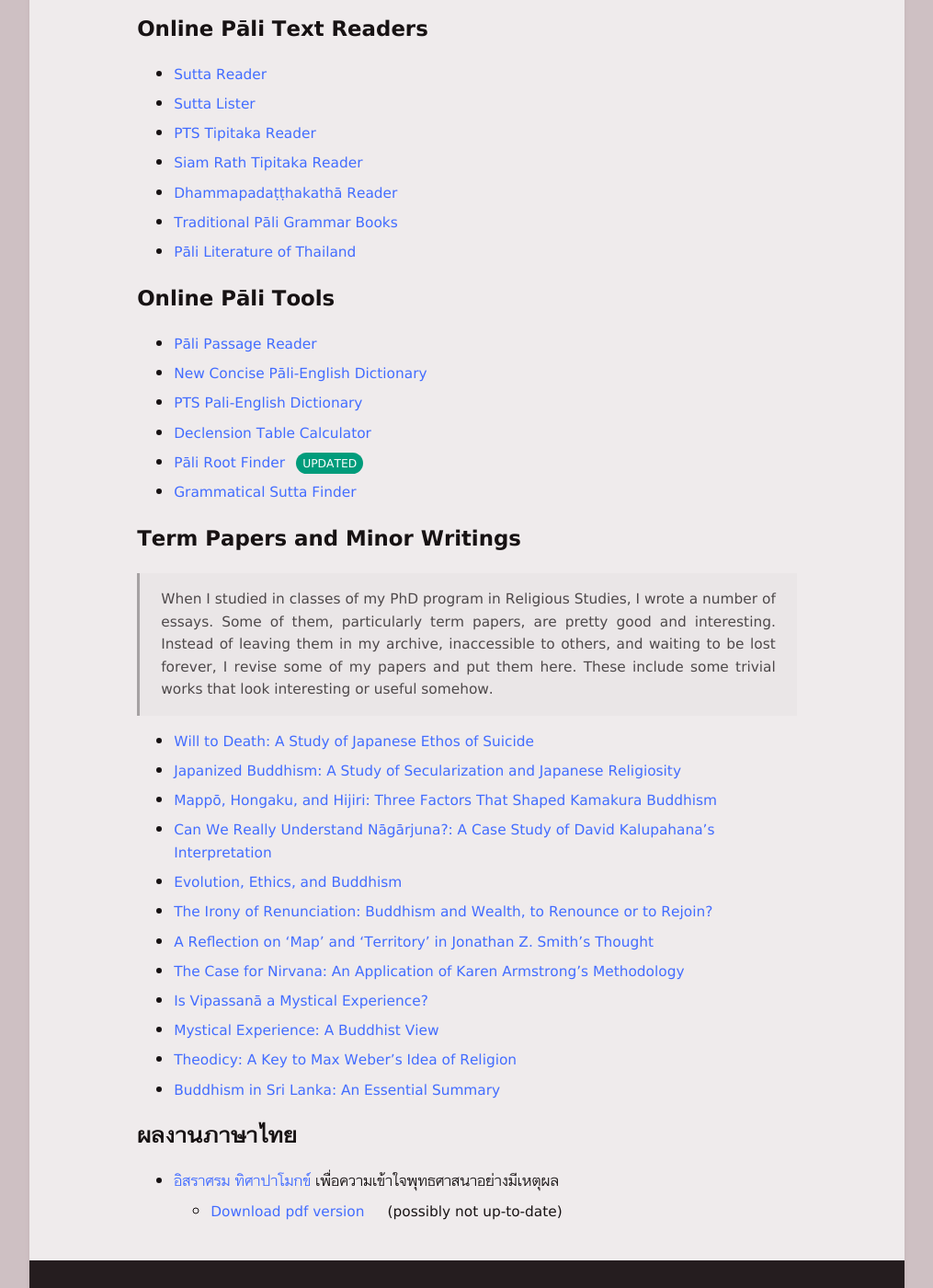
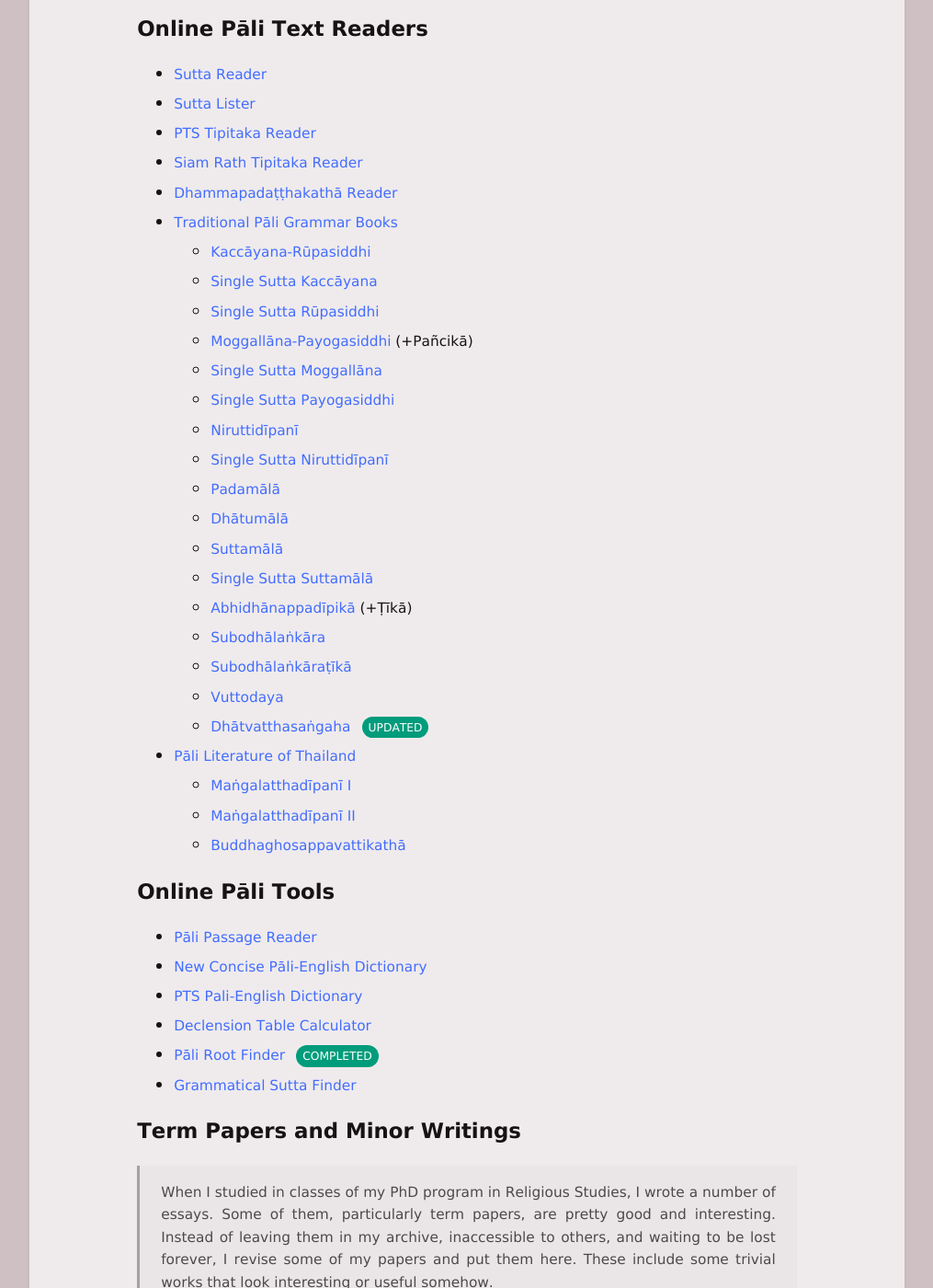
Before and after one commit to bhaddacak/bhaddacak.github.io, a Jekyll site: the page built from _pages/index.md, in a window 1280 px wide and 1400 px high, scrolled down 704 px. Shown: the whole window at 92% size, without its empty margins (132-1147 px from the left). Built offline with Jekyll 4.4.1, drawn with Linux system fonts in a browser that asks for light colours.

Commit message:
Complete pali root finder

```diff
--- a/_pages/index.md
+++ b/_pages/index.md
@@ -26,14 +26,34 @@ permalink: /
 - [Siam Rath Tipitaka Reader](/srtreader)
 - [Dhammapadaṭṭhakathā Reader](/dhpareader)
 - [Traditional Pāli Grammar Books](/grammarbooks)
+	- [Kaccāyana-Rūpasiddhi](/kaccrupa)
+	- [Single Sutta Kaccāyana](/kacc)
+	- [Single Sutta Rūpasiddhi](/rupa)
+	- [Moggallāna-Payogasiddhi](/moggpayo) (+Pañcikā)
+	- [Single Sutta Moggallāna](/mogg)
+	- [Single Sutta Payogasiddhi](/payo)
+	- [Niruttidīpanī](/nirutti)
+	- [Single Sutta Niruttidīpanī](/niru)
+	- [Padamālā](/saddpad)
+	- [Dhātumālā](/sadddha)
+	- [Suttamālā](/saddsut)
+	- [Single Sutta Suttamālā](/sadd)
+	- [Abhidhānappadīpikā](/abhidhana) (+Ṭīkā)
+	- [Subodhālaṅkāra](/subho)
+	- [Subodhālaṅkāraṭīkā](/subhotika)
+	- [Vuttodaya](/vutt)
+	- [Dhātvatthasaṅgaha](/dhatva)<span class="label label-green">Updated</span>
 - [Pāli Literature of Thailand](/thaipalitext)
+	- [Maṅgalatthadīpanī I](/mdreader?v=1)
+	- [Maṅgalatthadīpanī II](/mdreader?v=2)
+	- [Buddhaghosappavattikathā](/bgpv)
 
 ## Online Pāli Tools
 - [Pāli Passage Reader](/ppreader)
 - [New Concise Pāli-English Dictionary](/ncped)
 - [PTS Pali-English Dictionary](/ptsped)
 - [Declension Table Calculator](/declension)
-- [Pāli Root Finder](/paliroot)<span class="label label-green">Updated</span>
+- [Pāli Root Finder](/paliroot)<span class="label label-green">Completed</span>
 - [Grammatical Sutta Finder](/gramsut)
 
 ## Term Papers and Minor Writings
--- a/assets/js/dhatvareader.js
+++ b/assets/js/dhatvareader.js
@@ -11,6 +11,8 @@ dhatvaReader.getUrlParams = function() {
 		result["chapter"] = vars.c;
 	if ("s" in vars)
 		result["versenum"] = vars.s;
+	else if ("v" in vars)
+		result["versenum"] = vars.v;
 	return result;
 };
 dhatvaReader.loadText = function() {
```
Also changed, not shown: _pages/dhatva.md (+2 -2 lines), _pages/paliroot.md (+5 -5 lines), assets/js/palirootfinder.js (+23 -21 lines), 2 other files.
